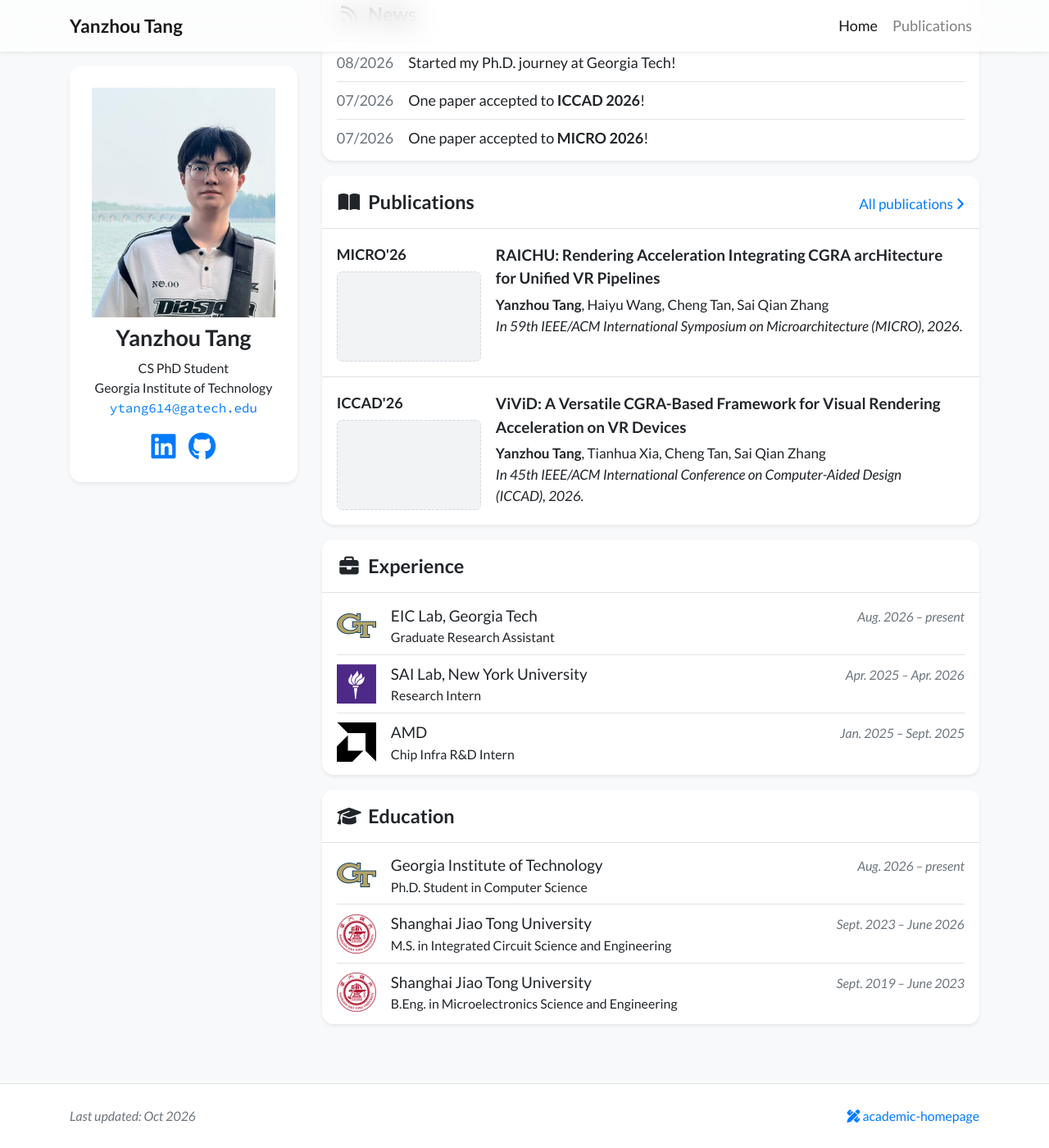
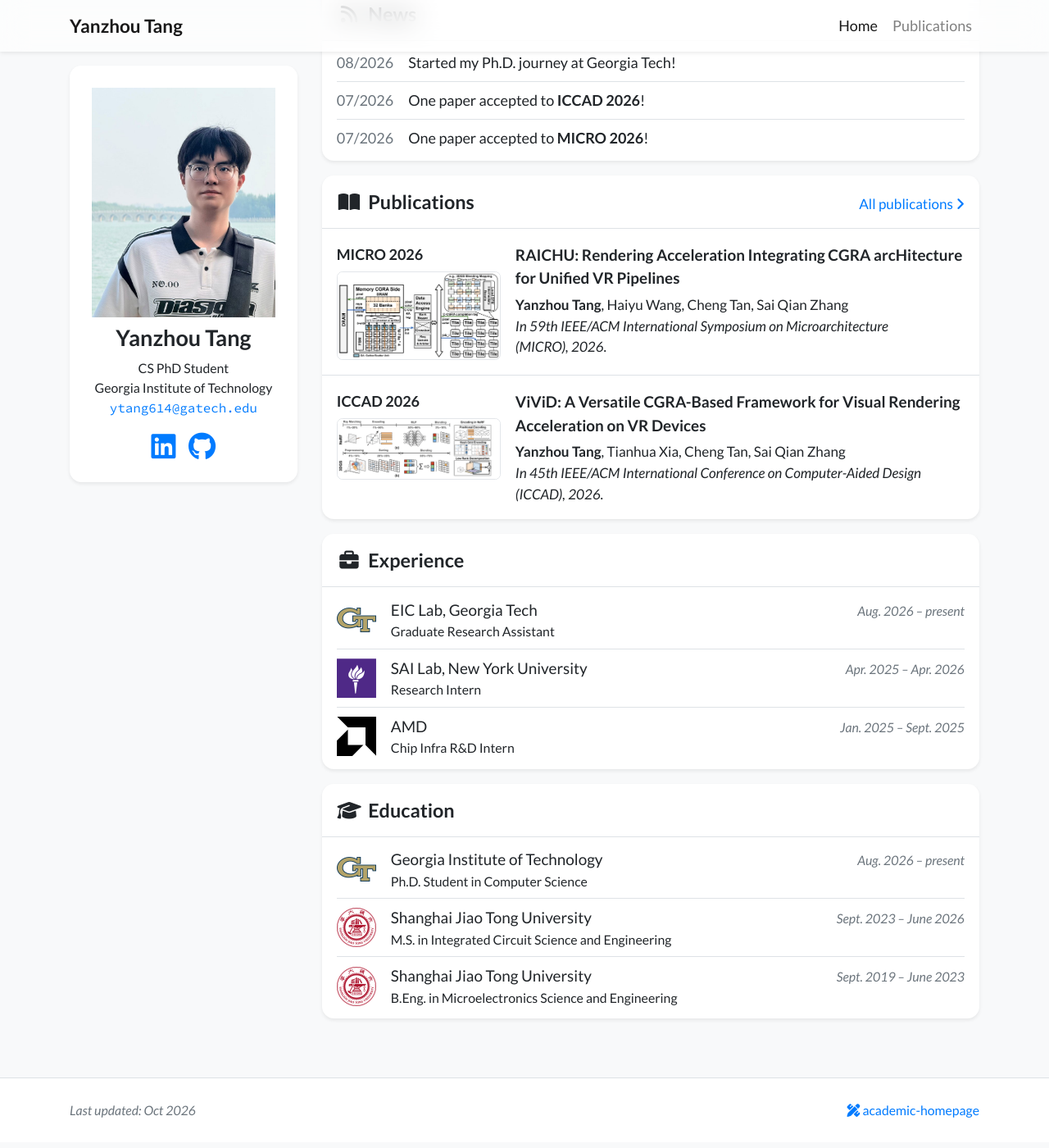
Before and after one commit to YanzhouTang/yanzhoutang.github.io, a Jekyll site: the page built from index.html, in a window 1280 px wide and 1400 px high, scrolled down 730 px. Shown: the whole window at 82% size. Built offline with Jekyll 4.4.1, drawn with Linux system fonts in a browser that asks for light colours; nearby versions of some CDN libraries; a style sheet for code colours, icons or effects is not loaded.

Commit message:
Add publication figures; venue labels as MICRO 2026 / ICCAD 2026

```diff
--- a/_includes/widgets/publication_item.html
+++ b/_includes/widgets/publication_item.html
@@ -9,7 +9,7 @@
         <div class="pub-venue">{{ item.venue_short }}</div>
         {%- endif %}
         {%- if item.cover %}
-        <img src="{{ item.cover | relative_url }}" alt="{{ item.title | strip_html }}" class="pub-cover" loading="lazy">
+        <a href="{{ item.cover | relative_url }}" target="_blank" title="Open full-size figure"><img src="{{ item.cover | relative_url }}" alt="{{ item.title | strip_html }}" class="pub-cover pub-cover-img" loading="lazy"></a>
         {%- else %}
         <div class="pub-cover pub-cover-empty" aria-hidden="true"></div>
         {%- endif %}
--- a/assets/css/global.css
+++ b/assets/css/global.css
@@ -227,8 +227,8 @@ div.lazy {
 
 /* Publications: venue label + figure on the left, details on the right */
 .pub-side {
-    flex: 0 0 176px;
-    max-width: 176px;
+    flex: 0 0 200px;
+    max-width: 200px;
 }
 
 .pub-venue {
@@ -242,6 +242,14 @@ div.lazy {
     aspect-ratio: 16 / 10;
     object-fit: cover;
     border-radius: 0.375rem;
+}
+
+.pub-cover-img {
+    aspect-ratio: auto;
+    height: auto;
+    object-fit: contain;
+    background: #fff;
+    border: 1px solid #e3e6ea;
 }
 
 .pub-cover-empty {
@@ -280,6 +288,9 @@ div.lazy {
     .pub-cover {
         max-width: 280px;
     }
+    .pub-cover-img {
+        max-width: 100%;
+    }
     .pub-cover-empty {
         display: none;     /* no empty placeholder box on phones */
     }
```
Also changed, not shown: _publications/2026/2026-iccad-vivid.md (+2 -2 lines), _publications/2026/2026-micro-raichu.md (+2 -2 lines), assets/images/covers/raichu.png (added), assets/images/covers/vivid.png (added).
